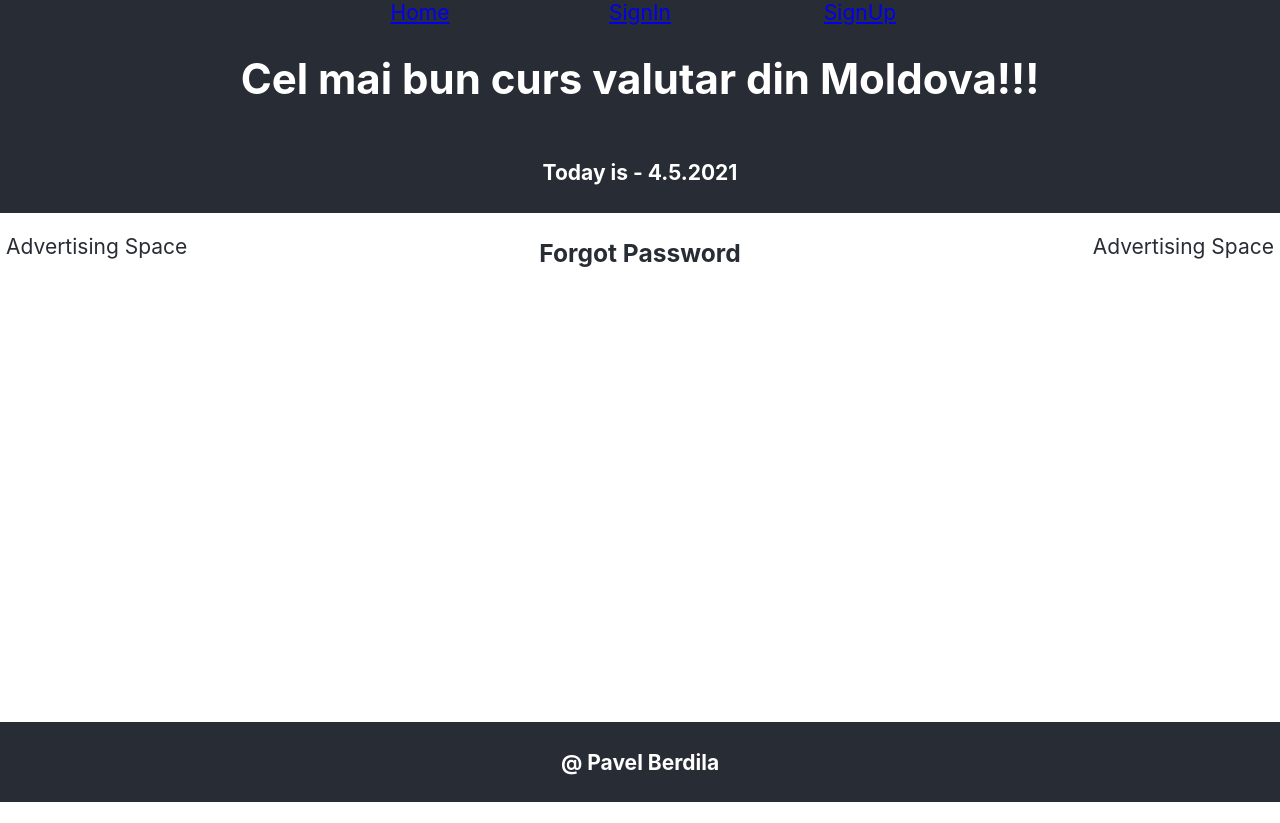
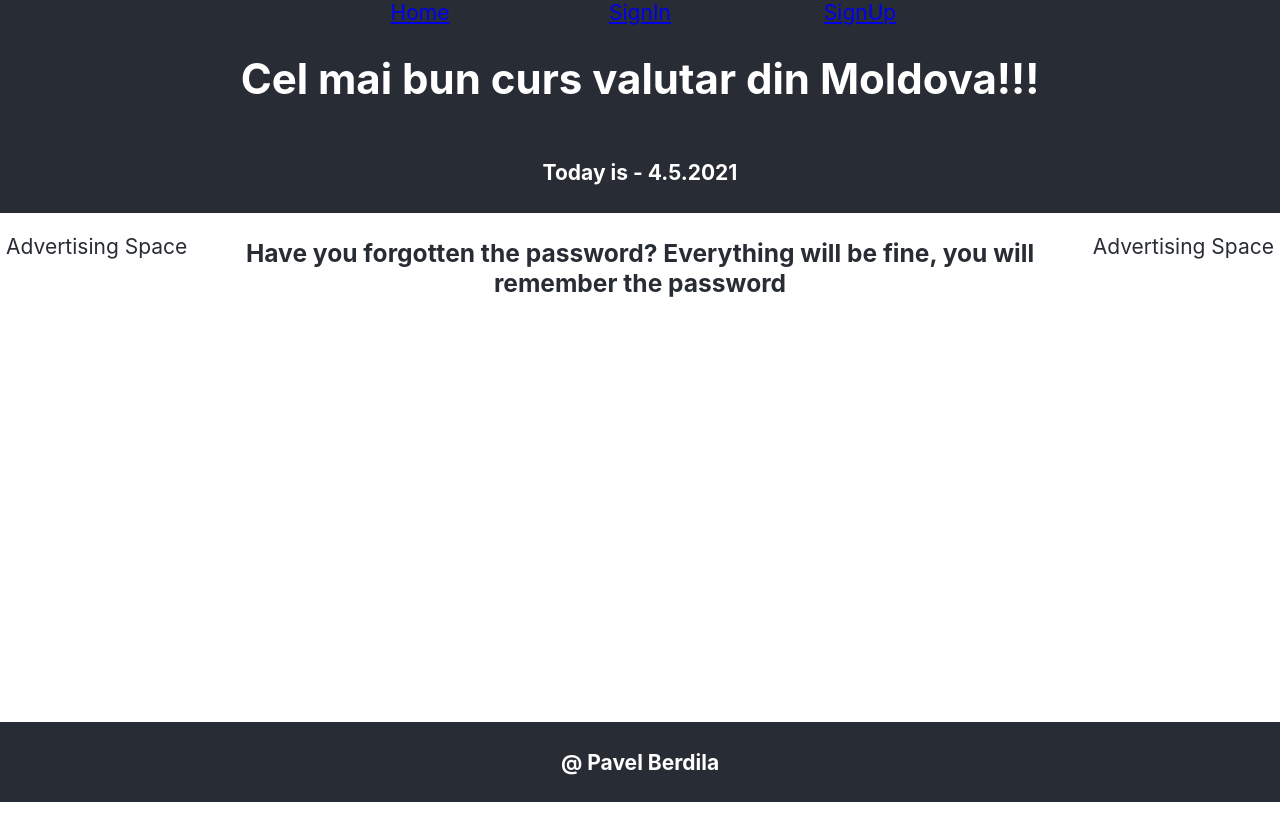
Before and after one commit to baloxegal/ts_hooks, a React (Create React App) app: page /ForgotPassword in a window 1280 px wide. Built offline with nearby package versions, Linux system fonts and the light colour scheme.

Commit message:
with states

```diff
--- a/src/components/ForgotPassword.tsx
+++ b/src/components/ForgotPassword.tsx
@@ -4,16 +4,21 @@ type MotivationString = {
     motivation: string;
 }
 
- class ForgotPassword extends React.Component<MotivationString> {
+type setState = {
+    infoString: string;
+}
+
+class ForgotPassword extends React.Component<MotivationString, setState> {
 
     constructor(props: MotivationString){
         super(props);
         this.state = {
-            c: "Everything will be fine, you will remember the password",
+            infoString: "Have you forgotten the password? Everything will be fine, you will remember the password",
         };
     }
+
     render() {
-        return <h3 className='App-Forgot-Password'> Forgot Password {this.props.motivation} </h3>
+        return <h3 className='App-Forgot-Password'> {this.state.infoString}</h3>
     }
 }
 
--- a/src/components/Header.tsx
+++ b/src/components/Header.tsx
@@ -1,5 +1,5 @@
 import { Grid } from '@material-ui/core';
-import React, { useEffect, useState } from 'react';
+import { useState, useEffect } from 'react';
 import { Link } from 'react-router-dom';
 
 export default function Header (props: any) {
```
